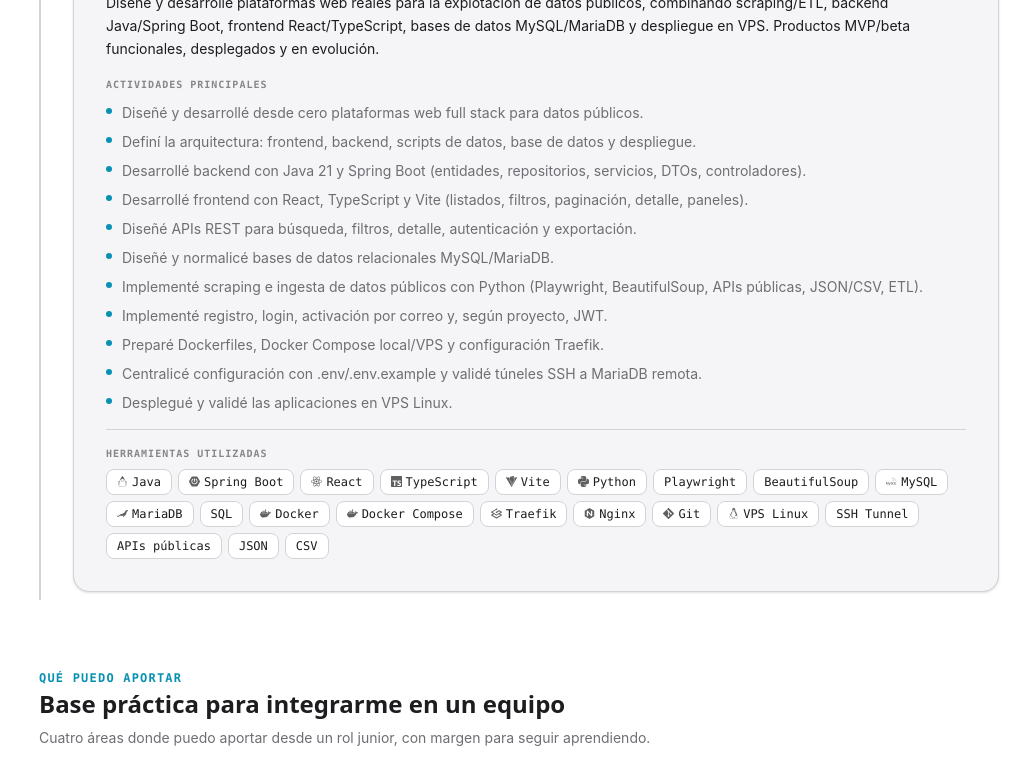
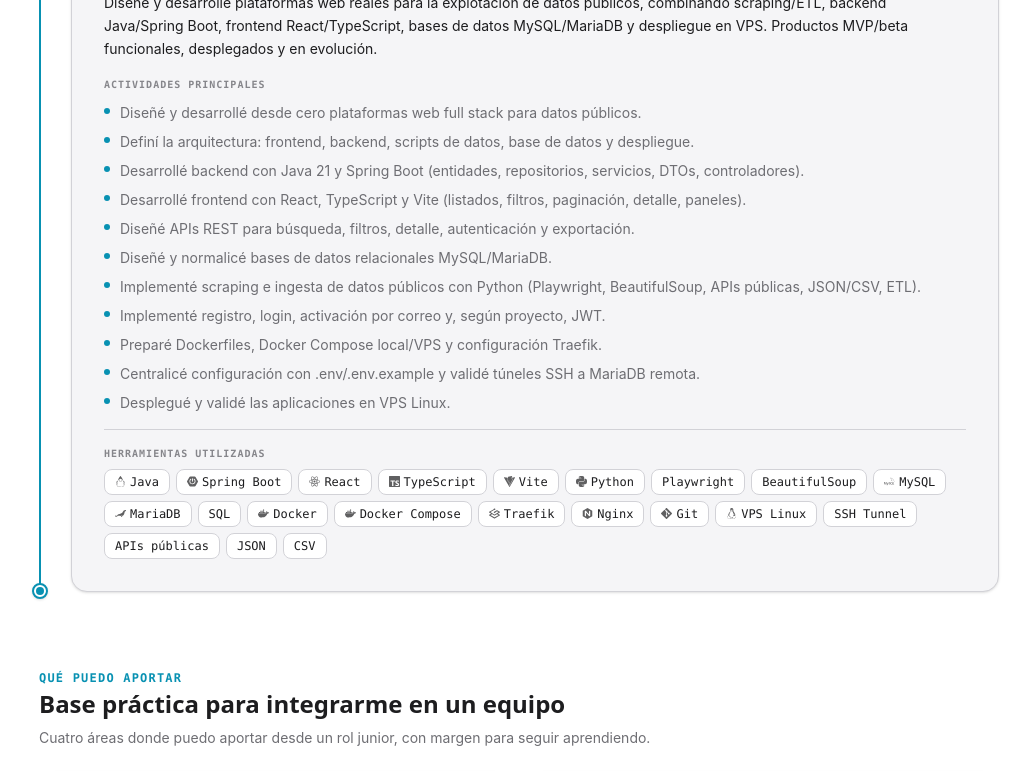
Before and after one commit to Impasse-AJ/Mi-Portafolio, a React (Vite) app: page / in a window 1280 px wide. Shown: the part 1311-2082 px from the top of the page, without its empty margins (121-1151 px from the left). Built offline with nearby package versions, Linux system fonts and the light colour scheme.

Commit message:
Animacion Bola

```diff
--- a/src/components/Experiencia.tsx
+++ b/src/components/Experiencia.tsx
@@ -1,11 +1,47 @@
 import { Calendar, MapPin, Building, ChevronDown, ChevronUp, Code, Database, Server, ClipboardCheck } from 'lucide-react';
 import { EXPERIENCE, WHAT_I_BRING } from '../data.ts';
 import { TECH_ICONS } from '../techIcons.ts';
-import { useState } from 'react';
-import { motion } from 'motion/react';
+import { useEffect, useRef, useState } from 'react';
+import { motion, useScroll, useSpring, useTransform } from 'motion/react';
 
 export default function Experiencia() {
   const [expanded, setExpanded] = useState<Record<number, boolean>>({ 0: true });
+  const timelineRef = useRef<HTMLDivElement | null>(null);
+  const [timelineHeight, setTimelineHeight] = useState(0);
+  const { scrollYProgress } = useScroll({
+    target: timelineRef,
+    offset: ['start center', 'end center'],
+  });
+  const smoothScrollProgress = useSpring(scrollYProgress, {
+    stiffness: 60,
+    damping: 28,
+    mass: 0.55,
+  });
+  const timelineDotCenterY = useTransform(smoothScrollProgress, (progress) => {
+    const travel = Math.max(timelineHeight - 16, 0);
+    return 8 + progress * travel;
+  });
+  const timelineDotY = useTransform(timelineDotCenterY, (centerY) => centerY - 8);
+
+  useEffect(() => {
+    const timeline = timelineRef.current;
+    if (!timeline) return;
+
+    const updateHeight = () => {
+      setTimelineHeight(timeline.offsetHeight);
+    };
+
+    updateHeight();
+
+    const observer = new ResizeObserver(updateHeight);
+    observer.observe(timeline);
+    window.addEventListener('resize', updateHeight);
+
+    return () => {
+      observer.disconnect();
+      window.removeEventListener('resize', updateHeight);
+    };
+  }, []);
 
   const getIcon = (iconName: string) => {
     switch (iconName) {
@@ -37,7 +73,21 @@ export default function Experiencia() {
       </motion.div>
 
       {/* Timeline */}
-      <div className="relative pl-6 sm:pl-8 border-l-2 border-[#d2d2d7] dark:border-[#3a3a3c] space-y-10 py-2">
+      <div ref={timelineRef} className="relative pl-6 sm:pl-8 space-y-10 py-2">
+        <div className="absolute left-0 top-0 bottom-0 w-[2px] bg-[#d2d2d7] dark:bg-[#3a3a3c]" aria-hidden="true" />
+        <motion.div
+          className="absolute left-0 top-0 w-[2px] bg-[#0891b2] dark:bg-accent-cyan"
+          style={{ height: timelineDotCenterY }}
+          aria-hidden="true"
+        />
+        <motion.div
+          className="absolute -left-[7px] top-0 z-20 w-4 h-4 rounded-full bg-white dark:bg-[#111111] border-2 border-[#0891b2] dark:border-accent-cyan shadow-sm pointer-events-none"
+          style={{ y: timelineDotY }}
+          aria-hidden="true"
+        >
+          <span className="absolute inset-0.5 rounded-full bg-[#0891b2] dark:bg-accent-cyan" />
+        </motion.div>
+
         {EXPERIENCE.map((item, idx) => {
           const isExpanded = expanded[idx];
           return (
@@ -49,11 +99,6 @@ export default function Experiencia() {
               viewport={{ once: true, margin: '-80px' }}
               transition={{ duration: 0.5 }}
             >
-              {/* Timeline dot */}
-              <div className="absolute -left-[31px] sm:-left-[39px] w-4 h-4 rounded-full bg-white dark:bg-[#111111] border-2 border-[#0891b2] dark:border-accent-cyan top-2 z-10 group-hover:scale-125 transition-transform duration-200 shadow-sm">
-                <span className="absolute inset-0.5 rounded-full bg-[#0891b2] dark:bg-accent-cyan"></span>
-              </div>
-
               {/* Card */}
               <div className="rounded-2xl bg-[#f5f5f7] dark:bg-[#2c2c2e] border border-[#d2d2d7] dark:border-[#3a3a3c] hover:border-[#86868b] dark:hover:border-[#6e6e73] transition-all duration-300 p-6 md:p-8 space-y-5 shadow-sm dark:shadow-none">
 
```
